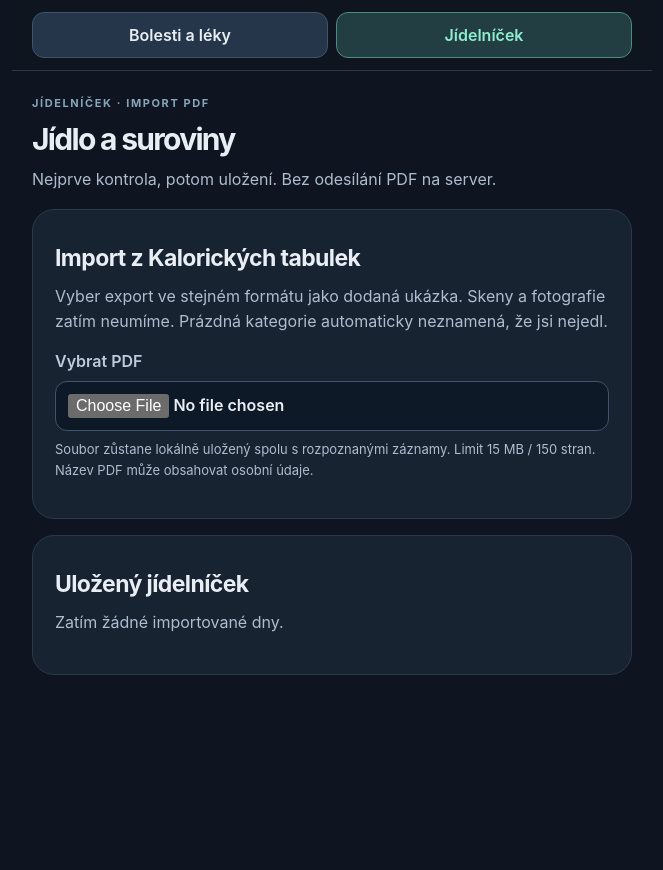
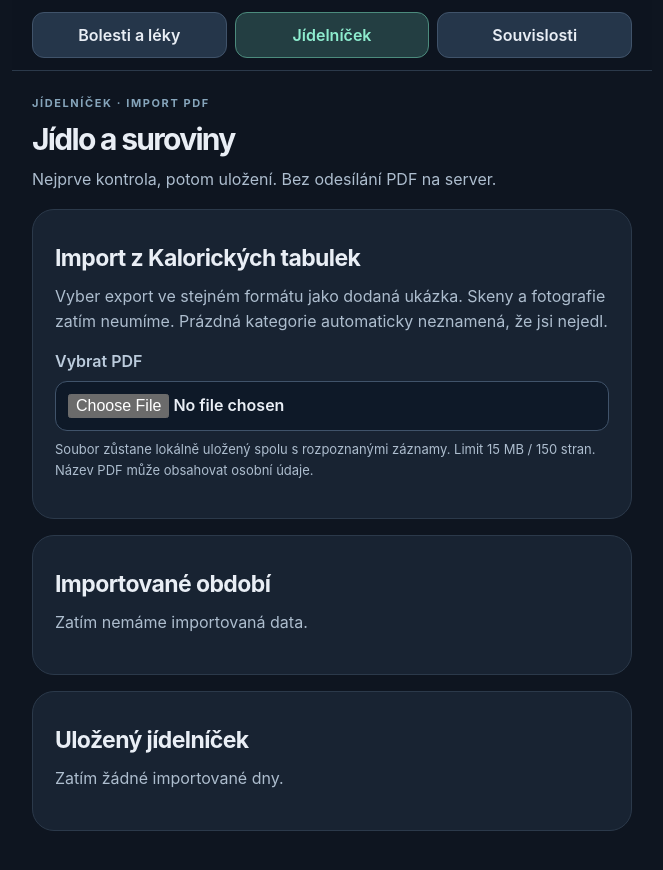
Before and after one commit to PunkFloid/pain-tracker, a React (Vite) app: page / in a window 1280 px wide. Both pictures are taken after a click on the button "Jídelníček". Shown: the top 870 px of the page, without its empty margins (308-971 px from the left). Before the commit the page ends 800 px from the top, so only its background shows below. Built offline with nearby package versions, Linux system fonts and the light colour scheme.

Commit message:
Show food date range and interval-based headache timeline

```diff
--- /dev/null
+++ b/src/Analysis.tsx
@@ -0,0 +1,48 @@
+import { useEffect, useState } from 'react'
+import { readData } from './db'
+import type { Data } from './db'
+import type { MealSlot } from './food-parser.mjs'
+import { tags } from './food-parser.mjs'
+import { windowReport } from './time-analysis.mjs'
+import type { WindowReport } from './time-analysis.mjs'
+const fmt=(v:string|number)=>new Date(v).toLocaleString('cs-CZ',{day:'numeric',month:'numeric',year:'numeric',hour:'2-digit',minute:'2-digit'})
+async function readSlots():Promise<MealSlot[]>{
+  return new Promise((resolve,reject)=>{
+    const r=indexedDB.open('pain-tracker-food',1)
+    r.onupgradeneeded=()=>{r.result.createObjectStore('state');r.result.createObjectStore('pdfs')}
+    r.onerror=()=>reject(r.error)
+    r.onblocked=()=>reject(new Error('Zavři ostatní karty aplikace.'))
+    r.onsuccess=()=>{const db=r.result;const tx=db.transaction('state','readonly');const value=tx.objectStore('state').get('data')
+      tx.oncomplete=()=>{db.close();resolve(value.result?.slots??[])}
+      tx.onerror=()=>{db.close();reject(tx.error)};tx.onabort=()=>{db.close();reject(tx.error)}
+    }
+  })
+}
+export default function Analysis(){
+  const [data,setData]=useState<Data>({pains:[],medications:[]})
+  const [slots,setSlots]=useState<MealSlot[]>([])
+  const [selected,setSelected]=useState('')
+  const [ready,setReady]=useState(false);const [error,setError]=useState('')
+  useEffect(()=>{let alive=true
+    Promise.all([readData(),readSlots()]).then(([d,s])=>{if(alive){setData(d);setSlots(s);setReady(true)}}).catch(e=>{if(alive)setError(String(e))})
+    return()=>{alive=false}
+  },[])
+  const pains=[...data.pains].sort((a,b)=>b.start.localeCompare(a.start))
+  const pain=pains.find(p=>p.id===selected)??pains[0]
+  const reports=pain?[windowReport(slots,pain.start,24,0),windowReport(slots,pain.start,48,24)]:[]
+  const meds=pain?data.medications.filter(m=>m.painId===pain.id||(!m.painId&&m.at>=pain.start&&m.at<=(pain.end??new Date().toISOString()))).sort((a,b)=>a.at.localeCompare(b.at)):[]
+  return <main className="app food"><header><small>ČASOVÝ PŘEHLED · BEZ DIAGNÓZY</small><h1>Souvislosti</h1><p>Co předcházelo začátku vybrané bolesti.</p></header>
+    {error&&<p className="alert" role="alert">{error}</p>}
+    {!ready?<section className="card">{error?'Data nelze načíst. Zkus stránku obnovit.':'Načítám data…'}</section>:!pain?<section className="card"><p>Nejprve zaznamenej alespoň jednu bolest v části Bolesti a léky.</p></section>:<>
+    <section className="card"><label>Vybrat epizodu<select value={pain.id} onChange={e=>setSelected(e.target.value)}>{pains.map(p=><option key={p.id} value={p.id}>{fmt(p.start)} · {p.intensity}/10</option>)}</select></label><p>Začátek: {fmt(pain.start)}<br/>Konec: {pain.end?fmt(pain.end):'stále probíhá'}</p>{pain.note&&<p className="note">{pain.note}</p>}<p className="muted">Okna počítáme pouze před začátkem epizody, ne před každým dnem pokračující bolesti.</p></section>
+    <section className="card"><h2>Jak číst výsledek</h2><p>Celé rozmezí: interval jídla leží uvnitř okna. Možný překryv: neznáme přesný čas a zařazení je nejisté.</p><p className="muted">Stejné jídlo může kvůli nejistému času zasahovat do obou oken. Není to dvojí konzumace a počty mezi okny nesčítáme. Rozmezí vykládáme v aktuálním časovém pásmu zařízení: {Intl.DateTimeFormat().resolvedOptions().timeZone}. Při cestování do jiného pásma může být výsledek nepřesný.</p><p className="muted">Toto není porovnání s obdobími bez bolesti ani určení spouštěče. Neznámé složení a chybějící záznamy nejsou důkaz nepřítomnosti potraviny.</p></section>
+    {reports.map((report,i)=><Report key={i} report={report} title={i===0?'0–24 hodin před začátkem':'24–48 hodin před začátkem'}/>)}
+    <section className="card"><h2>Léky při této epizodě</h2>{meds.length?meds.map(m=><p key={m.id}>{fmt(m.at)} · {m.name} · {m.count} ks{m.strength?' · '+m.strength:''}<br/><span className="muted">{m.painId===pain.id?'Ručně přiřazeno k epizodě':'Samostatný záznam v časovém průběhu epizody'}</span></p>):<p>Žádné přiřazené nebo časově odpovídající záznamy.</p>}</section>
+    </>}
+  </main>
+}
+function Report({report,title}:{report:WindowReport;title:string}){return <section className="card"><h2>{title}</h2><p>{fmt(report.low)} → {fmt(report.high)}</p><p>Import dat: {report.imported} z {report.expected} časově relevantních kategorií.</p><p className="muted">Tento počet ověřuje jen existenci importu kategorie, nikoli úplnost jídelníčku. Kategorie bez položek také neznamená potvrzené vynechání jídla.</p>
+  {!!report.missing.length&&<details><summary>Chybějící kategorie: {report.missing.length}</summary><ul>{report.missing.map(k=><li key={k}>{k.split('|')[0].split('-').reverse().join('.')} · {k.split('|')[1]}</li>)}</ul></details>}
+  {!report.rows.length&&<p>V tomto okně nejsou rozpoznaná jídla. Nelze z toho vyvodit, že jsi nejedl nebo neměl danou surovinu.</p>}
+  {report.rows.map(row=><details key={row.slot.key}><summary>{row.slot.day.split('-').reverse().join('.')} · {row.slot.category}<br/>{row.status==='inside'?'Celé rozmezí v okně':'Možný překryv – nejisté zařazení'}</summary><p className="muted">Interval konzumace: {fmt(row.start)} – {fmt(row.end)}</p>{row.slot.items.map((item,i)=><article className="food-item" key={i}><h3>{item.name}</h3><p>{item.amount}</p>{!!tags(item.name).length&&<p className="muted">Výslovný název: {tags(item.name).join(' · ')}</p>}{item.ingredients.length?<ul>{item.ingredients.map((x,j)=><li key={j}>{x.name} — {x.amount}{tags(x.name).length?' · '+tags(x.name).join(' · '):''}</li>)}</ul>:<p className="muted">Receptura není rozepsaná.</p>}</article>)}</details>)}
+</section>}
--- a/src/Food.tsx
+++ b/src/Food.tsx
@@ -84,6 +84,7 @@ export default function Food(){
   return <div className="app food"><header><small>JÍDELNÍČEK · IMPORT PDF</small><h1>Jídlo a suroviny</h1><p>Nejprve kontrola, potom uložení. Bez odesílání PDF na server.</p></header>
     {error&&<p className="alert" role="alert">{error}</p>}{message&&<p className="status" role="status">{message}</p>}
     <section className="card"><h2>Import z Kalorických tabulek</h2><p>Vyber export ve stejném formátu jako dodaná ukázka. Skeny a fotografie zatím neumíme. Prázdná kategorie automaticky neznamená, že jsi nejedl.</p><label className="file-label">Vybrat PDF<input type="file" accept=".pdf,application/pdf" disabled={!ready||busy} onChange={e=>{const f=e.currentTarget.files?.[0];if(f)void inspect(f);e.currentTarget.value=''}}/></label><p className="muted">Soubor zůstane lokálně uložený spolu s rozpoznanými záznamy. Limit 15 MB / 150 stran. Název PDF může obsahovat osobní údaje.</p></section>
+    <section className="card"><h2>Importované období</h2><p>{!ready?'Načítám…':days.length?`${formatDay(days[days.length-1])} – ${formatDay(days[0])}`:'Zatím nemáme importovaná data.'}</p>{!!days.length&&<p className="muted">Rozsah nejstaršího a nejnovějšího importovaného dne. Uvnitř mohou být mezery; úplnost jídelníčku není potvrzená.</p>}</section>
     {preview&&<section className="card"><h2>Náhled importu</h2><p>{preview.slots.length} kategorií · {preview.slots.reduce((a,s)=>a+s.items.length,0)} jídel<br/>Nové: {count('new')} · Shodné: {count('same')} · Změněné: {count('conflict')}</p>
       {!!preview.warnings.length&&<div className="alert"><p>Import je zablokovaný kvůli nejasnostem. Nic se neuložilo.</p><ul>{preview.warnings.map((w,i)=><li key={i}>{w}</li>)}</ul></div>}
       <p className="muted">Shodné kategorie přeskočíme. U změněné kategorie zachováme původní data, pokud výslovně nepovolíš nahrazení celého seznamu jídel. To může odstranit dříve uložené položky této kategorie.</p>
--- a/src/Root.tsx
+++ b/src/Root.tsx
@@ -1,11 +1,13 @@
 import { useState } from 'react'
 import App from './App'
 import Food from './Food'
+import Analysis from './Analysis'
 import './food.css'
 export default function Root(){
   const [tab,setTab]=useState('pain')
   return <><div className="module-switch" aria-label="Část aplikace">
     <button className={tab==='pain'?'selected':''} aria-pressed={tab==='pain'} onClick={()=>setTab('pain')}>Bolesti a léky</button>
     <button className={tab==='food'?'selected':''} aria-pressed={tab==='food'} onClick={()=>setTab('food')}>Jídelníček</button>
-  </div><div hidden={tab!=='pain'}><App/></div><div hidden={tab!=='food'}><Food/></div></>
+    <button className={tab==='analysis'?'selected':''} aria-pressed={tab==='analysis'} onClick={()=>setTab('analysis')}>Souvislosti</button>
+  </div><div hidden={tab!=='pain'}><App/></div><div hidden={tab!=='food'}><Food/></div>{tab==='analysis'&&<Analysis/>}</>
 }
--- /dev/null
+++ b/src/time-analysis.mjs
@@ -0,0 +1,31 @@
+import { mealTimes } from './food-parser.mjs'
+export function relation(start,end,low,high){
+  if(end<low||start>=high)return 'none'
+  return start>=low&&end<high?'inside':'possible'
+}
+export function dayKey(d){return `${d.getFullYear()}-${String(d.getMonth()+1).padStart(2,'0')}-${String(d.getDate()).padStart(2,'0')}`}
+function bounds(slot,times){
+  const t=times[slot.category];if(!t)return null
+  const start=new Date(`${slot.day}T${t[0]}:00`).getTime()
+  const end=new Date(`${slot.day}T${t[1]}:00`).getTime()
+  return Number.isFinite(start)&&Number.isFinite(end)&&end>=start?{start,end}:null
+}
+export function windowReport(slots,onset,olderHours,newerHours,times=mealTimes){
+  const at=Date.parse(onset);if(!Number.isFinite(at))throw new Error('Neplatný začátek bolesti.')
+  const low=at-olderHours*3600000,high=at-newerHours*3600000
+  const rows=slots.flatMap(slot=>{
+    const b=bounds(slot,times);if(!b||!slot.items.length)return []
+    const status=relation(b.start,b.end,low,high)
+    return status==='none'?[]:[{slot,...b,status}]
+  }).sort((a,b)=>a.start-b.start)
+  const expected=[];const cursor=new Date(low);cursor.setHours(0,0,0,0)
+  while(cursor.getTime()<high){
+    for(const category of Object.keys(times)){
+      const slot={day:dayKey(cursor),category};const b=bounds(slot,times)
+      if(b&&relation(b.start,b.end,low,high)!=='none')expected.push(slot.day+'|'+category)
+    }
+    cursor.setDate(cursor.getDate()+1)
+  }
+  const available=new Set(slots.map(s=>s.key))
+  return {low,high,rows,expected:expected.length,imported:expected.filter(k=>available.has(k)).length,missing:expected.filter(k=>!available.has(k))}
+}
```
Also changed, not shown: src/time-analysis.d.mts (added), 1 other file (tests, documents, lock files or other folders).
